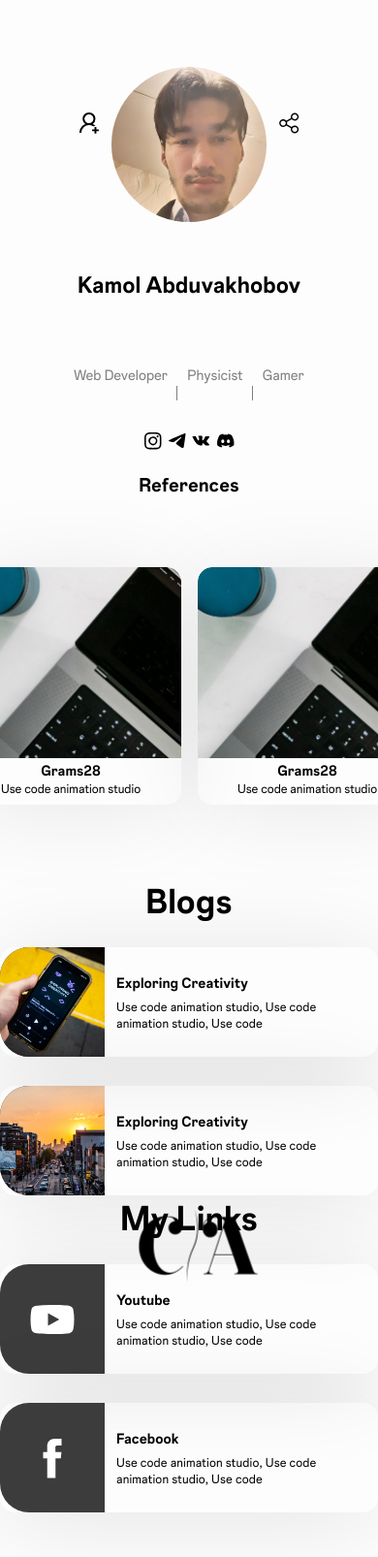
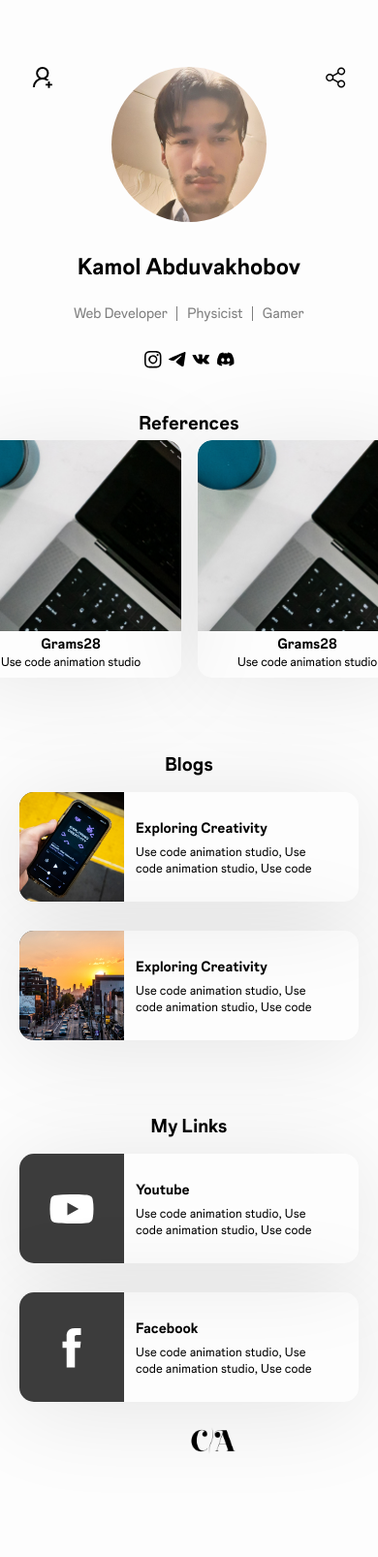
Before and after one commit to Kamol-Babyknight/ka.dev, a website: page src/index.html in a window 390 px wide. Shown: the whole page at 97% size. Drawn offline with nearby package versions, Linux system fonts and the light colour scheme; files that its build step writes are made by us from their sources.

Commit message:
done mobile version

```diff
--- a/src/index.html
+++ b/src/index.html
@@ -123,6 +123,7 @@
         </div>
       </section>
       <div class="blogs-links">
+        <div class="blogs-links__wrap">
         <section class="blogs">
           <div class="cards">
             <div class="cards__title-wrap">
@@ -172,9 +173,6 @@
             </ul>
           </div>
         </section>
-        <div class="logo">
-          <img src="/images/ca-img.jpg" alt="" class="logo__img" />
-        </div>
         <section class="links">
           <div class="cards">
             <div class="cards__title-wrap">
@@ -225,6 +223,10 @@
           </div>
         </section>
       </div>
+      <div class="logo">
+        <img src="/images/ca-img.jpg" alt="" class="logo__img" />
+      </div>
+      </div>
       @@include('components/footer.html')
     </div>
   </body>
--- a/src/scss/_base.scss
+++ b/src/scss/_base.scss
@@ -196,12 +196,14 @@ button {
   font-weight: 400;
   line-height: 34px;
 }
-.blogs-links {
+.blogs-links{
+  position: relative;
+}
+.blogs-links__wrap{
   display: flex;
-  justify-content: center;
+  justify-content: space-between;
   padding: 0 20px;
-  gap: 416px;
-  position: relative;
+  max-width: 1920px;
 }
 .cards {
   display: flex;
@@ -231,6 +233,7 @@ button {
   display: flex;
   box-shadow: (0px 8px 100px rgba(0, 0, 0, 0.1));
   border-radius: 30px;
+  overflow: hidden;
 }
 .card img{
   height: 100%;
@@ -264,8 +267,6 @@ button {
   justify-content: center;
   align-items: center;
   background-color: rgba(60, 60, 60, 1);
-  border-bottom-left-radius: 30px;
-  border-top-left-radius: 30px;
   flex-shrink: 0;
 }
 .card .card__icon {
@@ -283,9 +284,16 @@ button {
 @media (min-width: 350px) and (max-width: 500px) {
   .site-container{
     max-width: 500px;
+    padding-bottom: 200px;
   }
   body{
     font-size: 13px;
+  }
+  .header{
+    top:68px;
+  }
+  .header__wrap{
+    padding: 0 32px;
   }
   .header__share-button {
     width: 24px;
@@ -298,9 +306,13 @@ button {
   .icon-button {
     display: contents;
   }
+  .profile{
+    margin-bottom: 40px;
+  }
   .profile__avatar {
     width: 160px;
     height: 160px;
+    margin-bottom: 30px;
   }
   .profile__main-title {
     font-size: 24px;
@@ -317,14 +329,14 @@ button {
     padding-top: 69px;
     padding-bottom: 0;
   }
-  .profile__avatar {
-    margin-bottom: 30px;
+  .profile__main-title-wrap {
+    margin-bottom: 15px;
   }
-  .profile__main-title-wrap {
-    margin-bottom: 40px;
+  .profile__main-title{
+    line-height: 31px;
   }
   .profile__skills {
-    margin-bottom: 37px;
+    margin-bottom: 17px;
   }
   .profile__skill {
     &:not(:last-child)::after {
@@ -332,10 +344,11 @@ button {
       display: block;
       width: 1px;
       height: 15px;
+      line-height: 19px;
       background-color: rgba(0, 0, 0, 0.5);
       position: absolute;
       right: -10px;
-      bottom: -8px;
+      bottom: 10px;
     }
   }
   .projects__item{
@@ -344,6 +357,9 @@ button {
   .project{
     width: 227px;
     border-radius: 15px;
+  }
+  .projects__title-wrap{
+    margin-bottom: 5px;
   }
   .projects__title{
     font-size: 20px;
@@ -374,6 +390,7 @@ button {
   }
   .card{
     border-radius: 15px;
+    overflow:hidden;
   }
   .card__img-wrap{
     width: 108px;
@@ -391,7 +408,7 @@ button {
   .card__info{
     padding-top: 27px;
     padding-left: 12px;
-    padding-right: 40px;
+    padding-right: 33px;
     padding-bottom: 26px;
   }
   .card__img{
@@ -403,7 +420,26 @@ button {
     width: 50px;
     height: 50px;
   }
+  .cards__title{
+    font-size: 20px;
+    line-height: 26px;
+  }
+  .cards__title-wrap{
+    margin-bottom: 16px;
+  }
   .cards__list{
     gap: 30px;
   }
+  .blogs-links__wrap{
+    flex-direction: column;
+  }
+  .blogs{
+    margin-bottom: 75px;
+  }
+  .logo{
+    width: 50px;
+    height: 50px;
+    top: 100%;
+    transform: translateY(30%);
+  }
 }
```
